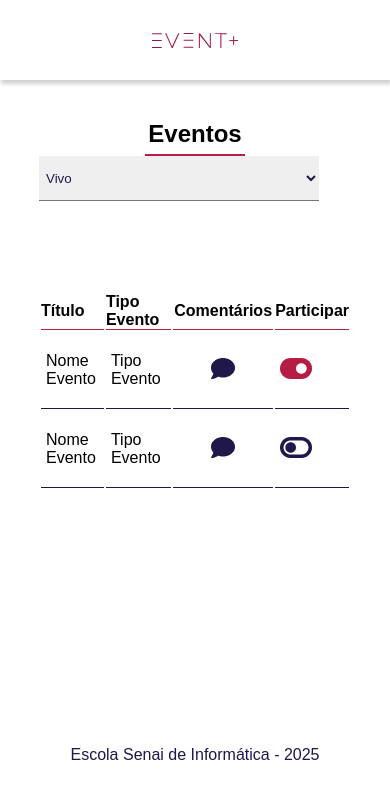
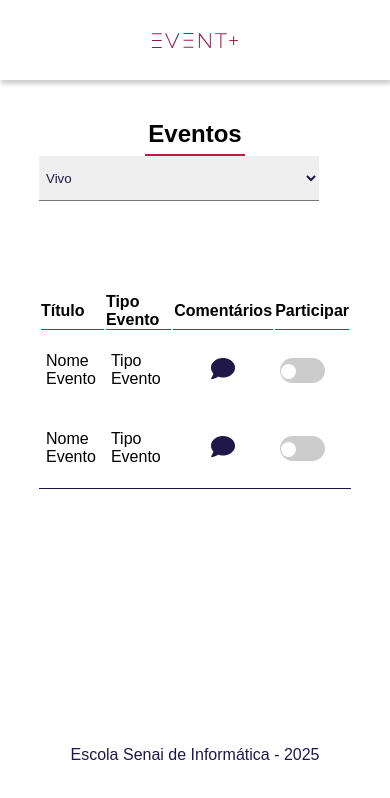
Before and after one commit to Sillocazord/Event-React, a React (Create React App) app in the folder event/: page /Evento in a window 390 px wide. Shown: the top 798 px of the page. Built offline with nearby package versions, Linux system fonts and the light colour scheme; a web font is replaced by a local one.

Commit message:
feat: finalizando Event+, finalizada responsividade, botão checkin, em falta apenas a pagina home e comentarios eventos

```diff
--- a/event/src/components/checkin/Checkin.css
+++ b/event/src/components/checkin/Checkin.css
@@ -0,0 +1,57 @@
+.switch {
+    position: relative;
+    display: inline-block;
+    width: 45px;
+    height: 25px;
+  }
+
+  .switch input {
+    opacity: 0;
+    width: 0;
+    height: 0;
+  }
+  .slider {
+    position: absolute;
+    cursor: pointer;
+    top: 0;
+    left: 0;
+    right: 0;
+    bottom: 0;
+    background-color: #ccc;
+    -webkit-transition: .4s;
+    transition: .4s;
+  }
+
+  .slider:before {
+    position: absolute;
+    content: "";
+    height: 15px;
+    width: 15px;
+    left: 1px;
+    bottom: 4px;
+    background-color: white;
+    -webkit-transition: .4s;
+    transition: .4s;
+  }
+
+  input:checked + .slider {
+    background-color: #f32821;
+  }
+
+  input:focus + .slider {
+    box-shadow: 0 0 1px #f32821;
+  }
+
+  input:checked + .slider:before {
+    -webkit-transform: translateX(26px);
+    -ms-transform: translateX(26px);
+    transform: translateX(26px);
+  }
+
+  .slider.round {
+    border-radius: 34px;
+  }
+
+  .slider.round:before {
+    border-radius: 50%;
+  }
--- a/event/src/components/checkin/Checkin.jsx
+++ b/event/src/components/checkin/Checkin.jsx
@@ -0,0 +1,14 @@
+import"./Checkin.css"
+const Checkin = () => {
+    return(
+        <>
+        <div className="wrapper">
+        <label className="switch">
+            <input type="checkbox" />
+            <span className="slider round"></span>
+        </label>
+        </div>
+        </>
+    )
+}
+export default Checkin;
--- a/event/src/components/header/Header.jsx
+++ b/event/src/components/header/Header.jsx
@@ -1,6 +1,7 @@
 import "./Header.css";
 import Logo from "../../assets/img/logo.svg"
 import Portinha from "../../assets/img/Vector.png"
+import { Link } from "react-router-dom";
 const Header = (props) => {
     return(
         <header>
@@ -9,19 +10,21 @@ const Header = (props) => {
             <div className="layout_grid header-header">
             <img src={Logo} alt=""/>
             <nav className="nav_header">
-                <a href="" className="link-header">Home</a>
+                {/* <a href="" className="link-header">Home</a>
                 <a href="" className="link-header">Eventos</a>
                 <a href="" className="link-header">Usuários</a>
-                <a href="" className="link-header">Contatos</a>
-                {/* <Link className="link-header" to="/">Home</Link>
-                <Link className="link-header" to="/Eventos">Eventos</Link>
-                <Link className="link-header" to="/Usuários">Usuários</Link>
-                <Link className="link-header" to="/Contatos">Contatos</Link> */}
+                <a href="" className="link-header">Contatos</a>*/}
+
+                <Link className="link-header" to="/Evento">Home</Link>
+                <Link className="link-header" to="/Tipoevento">Eventos</Link>
+                <Link className="link-header" to="/Tipousuario">Usuários</Link>
+                <Link className="link-header" to="/Cadastroevento">Contatos</Link>
             </nav>
             <nav className="navas_header">
-                <a href="" className="link-header">{props.namaewa}</a>
+
+                <Link className="link-header" to="/">{props.namaewa}</Link>
                 <img src={Portinha} alt=""/>
-                {/* <Link className="link-header" to="/login">Administrador</Link> */}
+                {/* <a href="" className="link-header">{props.namaewa}</a> */}
             </nav>
             </div>
         </header>
--- a/event/src/pages/evento/Evento.css
+++ b/event/src/pages/evento/Evento.css
@@ -31,6 +31,7 @@
     width: 100%;
     max-width: 790px;
     display: flex;
+    border-collapse: collapse;
      /* flex-direction: flex-start; */
 }
 .eventos_select select{
@@ -43,6 +44,7 @@
    height: 45px;
    margin-bottom: 60px;
    color: #201849;
+
 }
 .tabela_eventos{
     width: 100%;
@@ -50,15 +52,19 @@
     margin-top: 30px;
     display: flex;
     justify-content: center;
+    border-bottom: 1px solid #201849;
+    border-collapse: collapse;
+}
+.sub_eventos tr{
+    border-bottom: 1px solid #B51D44;
+    border-collapse: collapse;
 }
 .sub_eventos th{
-    text-align: center;
+    /* text-align: center; */
     border-bottom: 1px solid #B51D44;
     border-collapse: collapse;
 }
 .itens_eventos td{
-    border-bottom: 1px solid #201849;
-    border-collapse: collapse;
     padding: 20px 5px;
 }
 .tabela_eventos th:first-child{
@@ -85,3 +91,6 @@
     text-align: center;
     margin-top: 20px;
 }
+@media screen and(max-width:768px) {
+
+}
--- a/event/src/pages/evento/Evento.jsx
+++ b/event/src/pages/evento/Evento.jsx
@@ -4,6 +4,7 @@ import sim from "../../assets/img/sim.png"
 import nao from "../../assets/img/nao.png"
 import Footer from "../../components/footer/Footer";
 import "./Evento.css";
+import Checkin from "../../components/checkin/Checkin"
 const Evento = () => {
     return (
         <>
@@ -38,14 +39,14 @@ const Evento = () => {
                                     <td data-cell="Título">Nome Evento</td>
                                     <td data-cell="Tipo Evento">Tipo Evento</td>
                                     <td data-cell="Comentários"><img src={Balao} alt="Balao de texto" /></td>
-                                    <td data-cell="Participar"><img src={sim} alt="Confirmado" /></td>
+                                    <td data-cell="Participar"><Checkin/></td>
                                 </tr>
 
                                 <tr className="itens_eventos">
                                     <td data-cell="Título">Nome Evento</td>
                                     <td data-cell="Tipo Evento">Tipo Evento</td>
                                     <td data-cell="Comentários"><img src={Balao} alt="Balao de texto" /></td>
-                                    <td data-cell="Participar"><img src={nao} alt="Não confirmado" /></td>
+                                    <td data-cell="Participar"><Checkin/></td>
                                 </tr>
                             </tbody>
                         </table>
```
